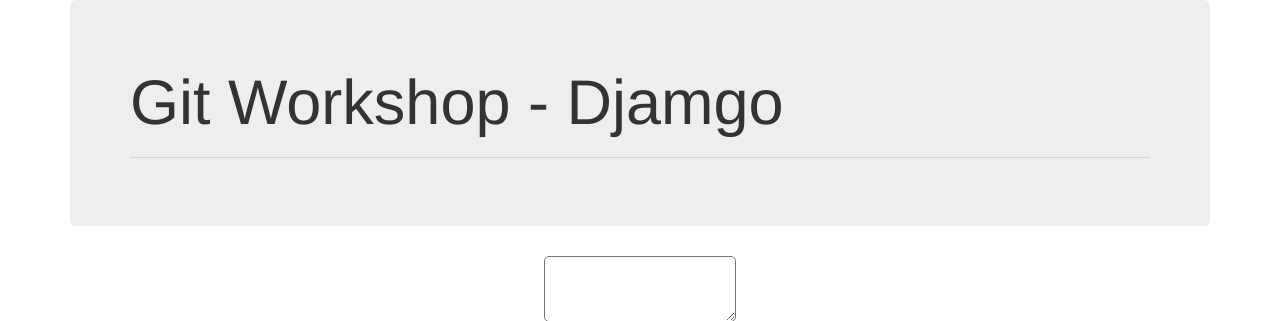
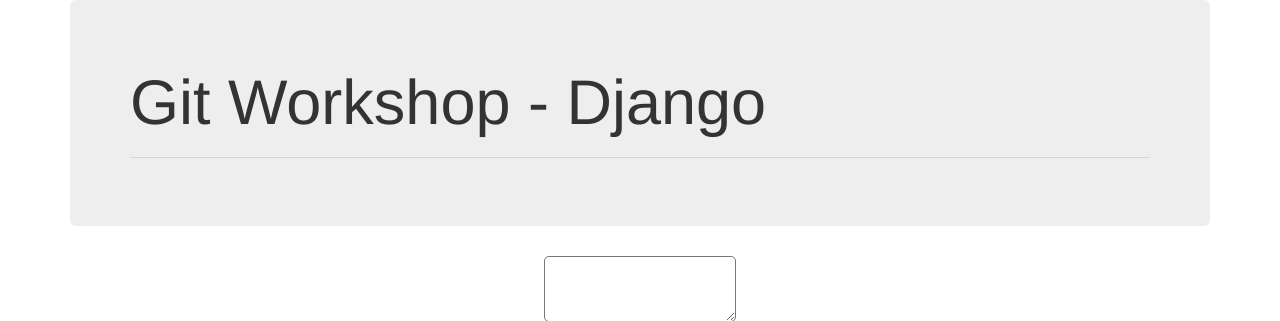
Before and after one commit to letsintegreat/Git-Workshop-Django, a Django app: page / in a window 1280 px wide. Shown: the top 321 px of the page. Run offline with Django 3.2, Linux system fonts and the light colour scheme; some libraries are stand-ins or nearby versions.

Commit message:
Fix the typo in the header

```diff
--- a/templates/index.html
+++ b/templates/index.html
@@ -13,7 +13,7 @@
 <body>
 	<div class="container">
 		<div class="jumbotron">
-			<h1 class="display-3">Git Workshop - Djamgo</h1>
+			<h1 class="display-3">Git Workshop - Django</h1>
 			<hr class="my-4">
 		</div>
 
```
